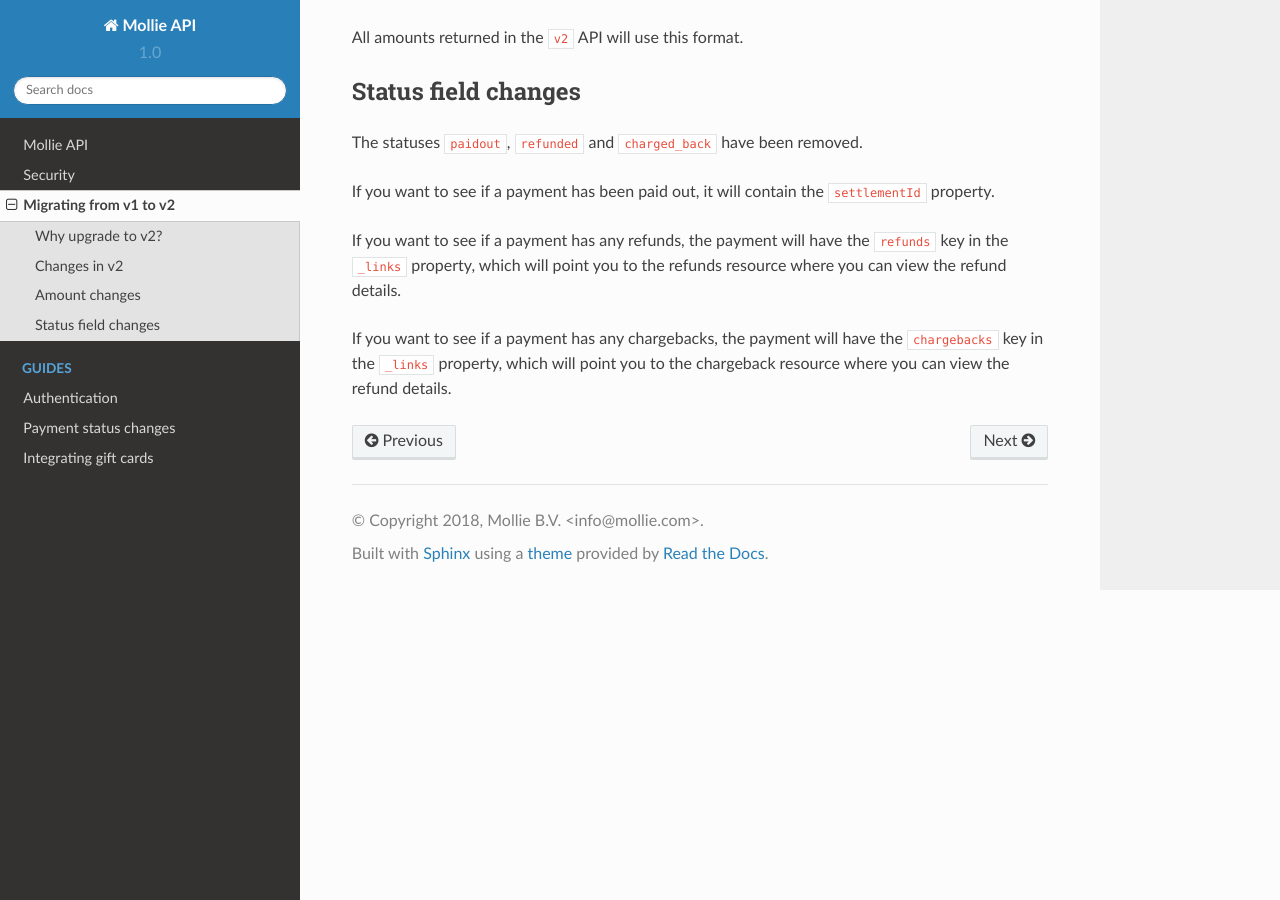
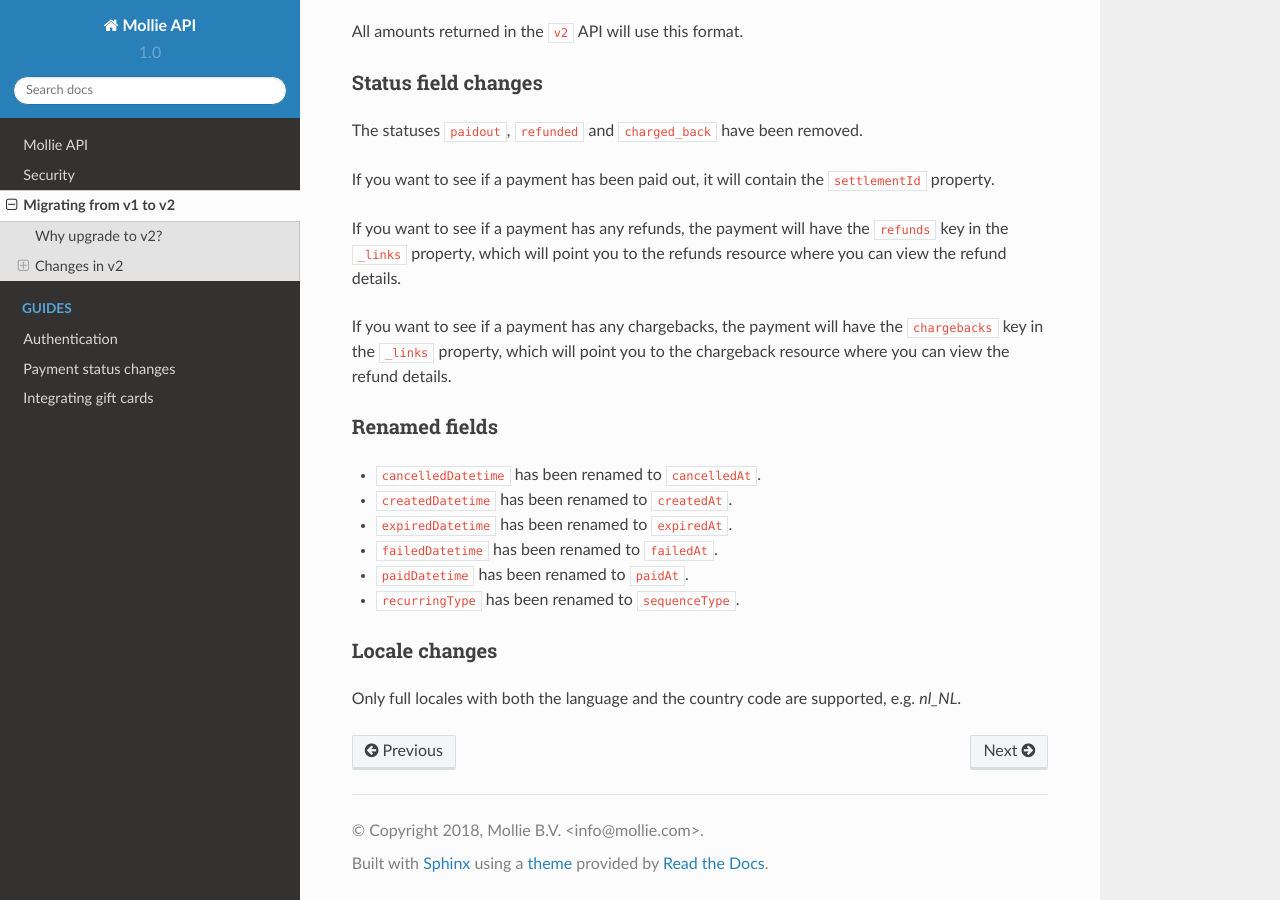
Before and after one commit to zsparal/api-documentation, a Sphinx documentation site: the page built from source/migrating-v1-to-v2.rst, in a window 1280 px wide and 900 px high, scrolled down 793 px. Built offline with Sphinx 7.4.7 and the Read the Docs theme 2.0.0, drawn with Linux system fonts in a browser that asks for light colours.

Commit message:
Expand with renamed fields and locale changes

```diff
--- a/source/migrating-v1-to-v2.rst
+++ b/source/migrating-v1-to-v2.rst
@@ -1,5 +1,5 @@
 Migrating from v1 to v2
-===============================
+=======================
 
 Why upgrade to v2?
 ----------------------
@@ -14,7 +14,7 @@
 -------------
 
 Amount changes
---------------
+^^^^^^^^^^^^^^
 
 All amounts in the API are passed as a map containing both a ``currency`` and a ``value`` property, for example::
 
@@ -33,7 +33,7 @@
 All amounts returned in the ``v2`` API will use this format.
 
 Status field changes
---------------------
+^^^^^^^^^^^^^^^^^^^^
 
 The statuses ``paidout``, ``refunded`` and ``charged_back`` have been removed.
 
@@ -44,3 +44,18 @@
 
 If you want to see if a payment has any chargebacks, the payment will have the ``chargebacks`` key in the ``_links``
 property, which will point you to the chargeback resource where you can view the refund details.
+
+Renamed fields
+^^^^^^^^^^^^^^
+
+* ``cancelledDatetime`` has been renamed to ``cancelledAt``.
+* ``createdDatetime`` has been renamed to ``createdAt``.
+* ``expiredDatetime`` has been renamed to ``expiredAt``.
+* ``failedDatetime`` has been renamed to ``failedAt``.
+* ``paidDatetime`` has been renamed to ``paidAt``.
+* ``recurringType`` has been renamed to ``sequenceType``.
+
+Locale changes
+^^^^^^^^^^^^^^
+
+Only full locales with both the language and the country code are supported, e.g. `nl_NL`.
```
Also changed, not shown: source/guides/giftcards.rst (+4 -6 lines).
